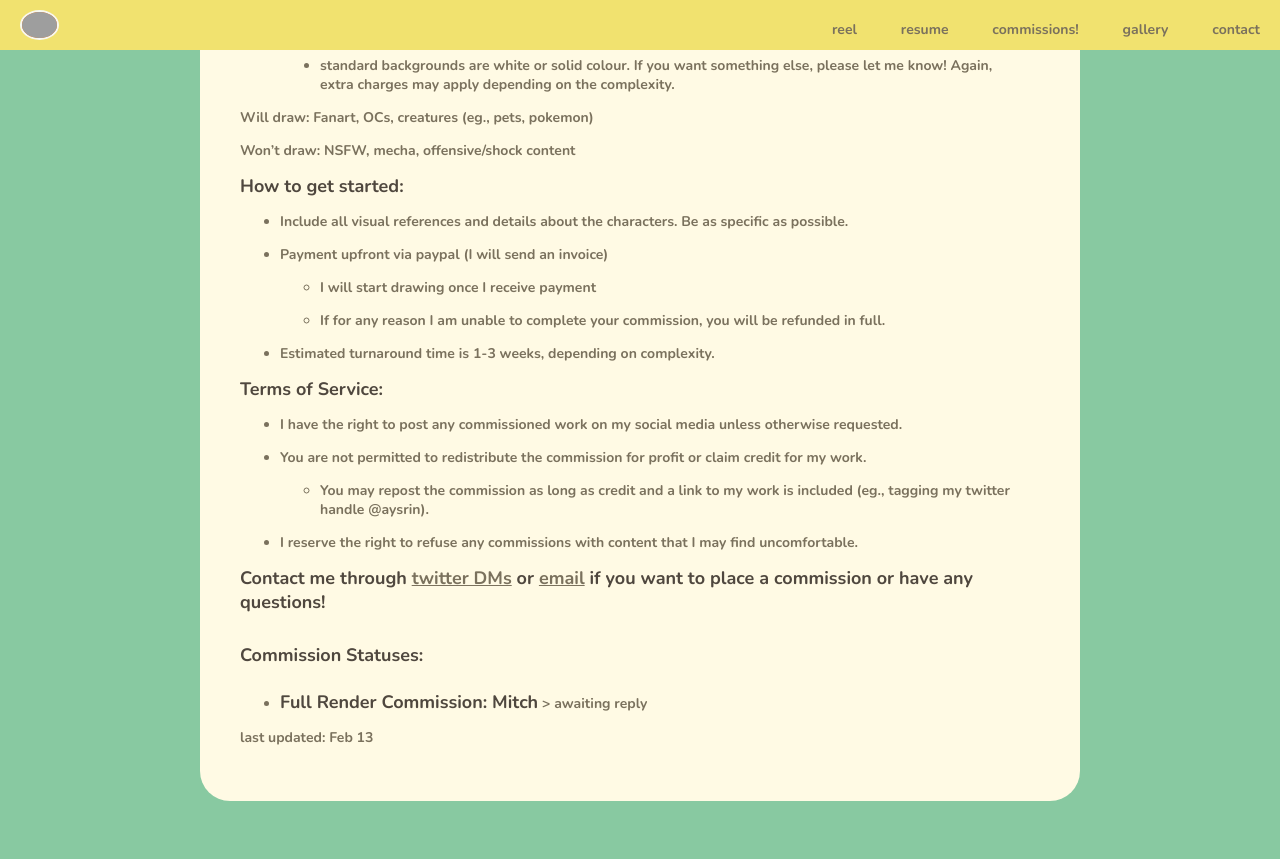
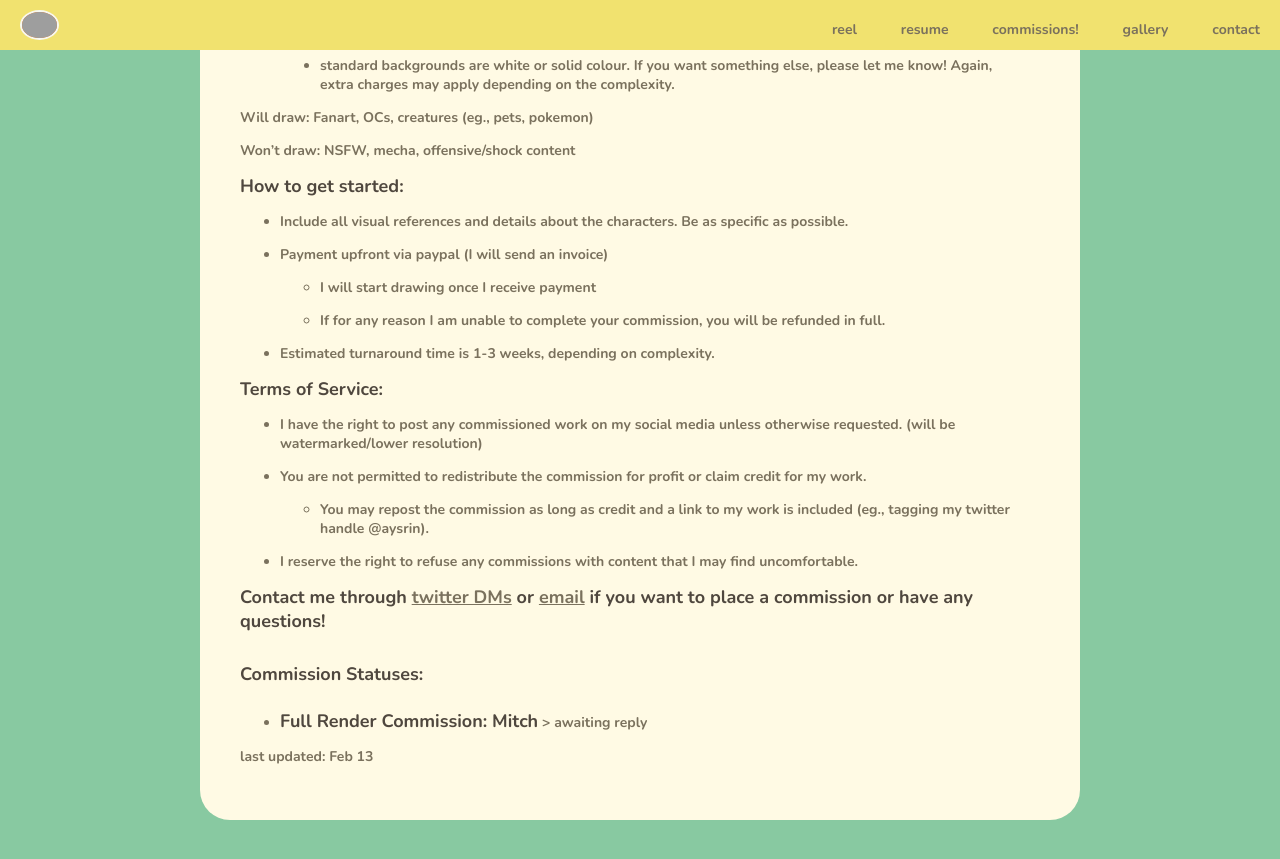
Before and after one commit to antheakwong/antheakwong.github.io, a Jekyll site: the page built from commissions/index.md, in a window 1280 px wide and 900 px high, scrolled down 1982 px. Shown: the top 859 px of the window. Built offline with Jekyll 4.4.1, drawn with Linux system fonts in a browser that asks for light colours; nearby versions of some CDN libraries; grey boxes are pictures that could not be loaded.

Commit message:
Update index.md

```diff
--- a/commissions/index.md
+++ b/commissions/index.md
@@ -40,7 +40,7 @@ Won’t draw: NSFW, mecha, offensive/shock content
 
 
 **Terms of Service:**
-- I have the right to post any commissioned work on my social media unless otherwise requested.
+- I have the right to post any commissioned work on my social media unless otherwise requested. (will be watermarked/lower resolution)
 
 - You are not permitted to redistribute the commission for profit or claim credit for my work.
 
```
